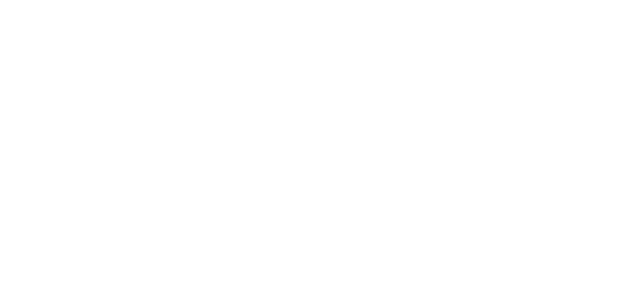
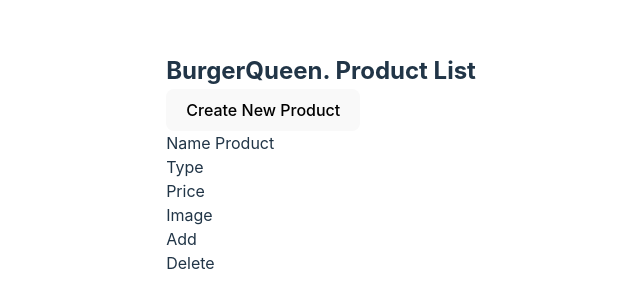
Before and after one commit to camilaseguel/DEV008-burger-queen-api-client, a React (Vite) app in the folder burger-queen-api/: page /ProductAdmin in a window 1280 px wide. Before the commit this address had no page. Shown: the part 236-544 px from the top of the page, without its empty margins (319-959 px from the left). Built offline with nearby package versions, Linux system fonts and the light colour scheme.

Commit message:
Added product admin

```diff
--- a/burger-queen-api/src/App.jsx
+++ b/burger-queen-api/src/App.jsx
@@ -5,9 +5,7 @@
 import { Routes, Route } from "react-router-dom"
 import { Login } from './Login'
 import { ProductList } from './ProductList'
-
-
-
+import { ProductAdmin } from "./ProductAdmin"
 
 export function App() {
   //const [count, setCount] = useState(0)
@@ -16,6 +14,7 @@
       <Routes>
         <Route path="/" element={< Login />} />
         <Route path="/ProductList" element={< ProductList />} />
+        <Route path="/ProductAdmin" element={< ProductAdmin />} />
 
       </Routes>
 
--- /dev/null
+++ b/burger-queen-api/src/ProductAdmin.jsx
@@ -0,0 +1,23 @@
+export function ProductAdmin() {
+
+  return (
+    <>
+      <header className="title-productlist">
+        <h2>BurgerQueen. Product List</h2>
+      </header>
+      <div className="bar-name-product">
+        <button className="btn-create-product">Create New Product</button>
+      </div>
+      <section className="header-productlist">
+        <div className="header-productlist-item">Name Product</div>
+
+        <div className="header-productlist-item">Type</div>
+        <div className="header-productlist-item">Price</div>
+        <div className="header-productlist-item">Image</div>
+        <div className="header-productlist-item">Add</div>
+        <div className="header-productlist-item">Delete</div>
+      </section>
+
+    </>
+  )
+}
--- a/burger-queen-api/src/ProductList.css
+++ b/burger-queen-api/src/ProductList.css
@@ -1,4 +1,4 @@
-body {
+/*body {
     display: flex;
     margin: 0;
     padding: 0;
@@ -17,7 +17,7 @@
 
 
 }
-
+*/
 .img-product{
     height: 20%;
     width: 20%;
--- a/burger-queen-api/src/ProductList.jsx
+++ b/burger-queen-api/src/ProductList.jsx
@@ -1,5 +1,6 @@
 import { getProducts } from "./apiRequests"
 import { useEffect, useState } from "react"
+import { ProductAdmin } from "./ProductAdmin";
 import './ProductList.css';
 
 export function ProductList() {
@@ -13,22 +14,36 @@
 
   return (
     <>
+      {/* <ProductAdmin /> */}
       <header className="title-productlist">
         <h2>BurgerQueen. Product List</h2>
       </header>
+
       <section className="container-product">
-        <ul>
+
           {products.map((product) => (
             <li key={product.id}>
-              <p><strong>Product:</strong> {product.name}</p>
-              <p><strong>Type:</strong> {product.type}</p>
-              <p><strong>Price:</strong> {product.price}</p>
-              <img className="img-product" src={product.image} alt="Image product" />
-              {/* <p>{product.image}</p> */}
+
+
+      <section className="header-productlist">
+        <div className="header-productlist-item">Name Product</div>
+        <p> {product.name}</p>
+        <div className="header-productlist-item">Type</div>
+        <p> {product.type}</p>
+        <div className="header-productlist-item">Price</div>
+        <p>{product.price}</p>
+        <div className="header-productlist-item">Image</div>
+        <img className="img-product" src={product.image} alt="Image product" />
+        <div className="header-productlist-item">Add</div>
+        <button className="btn-added">Add</button>
+        <div className="header-productlist-item">Delete</div>
+        <button className="btn-added">Delete</button>
+      </section>
+
             </li>
           ))}
-        </ul>
-      </section>
+
+      </section >
     </>
   );
 }
```
Also changed, not shown: burger-queen-api/package.json (line endings or trailing spaces).
